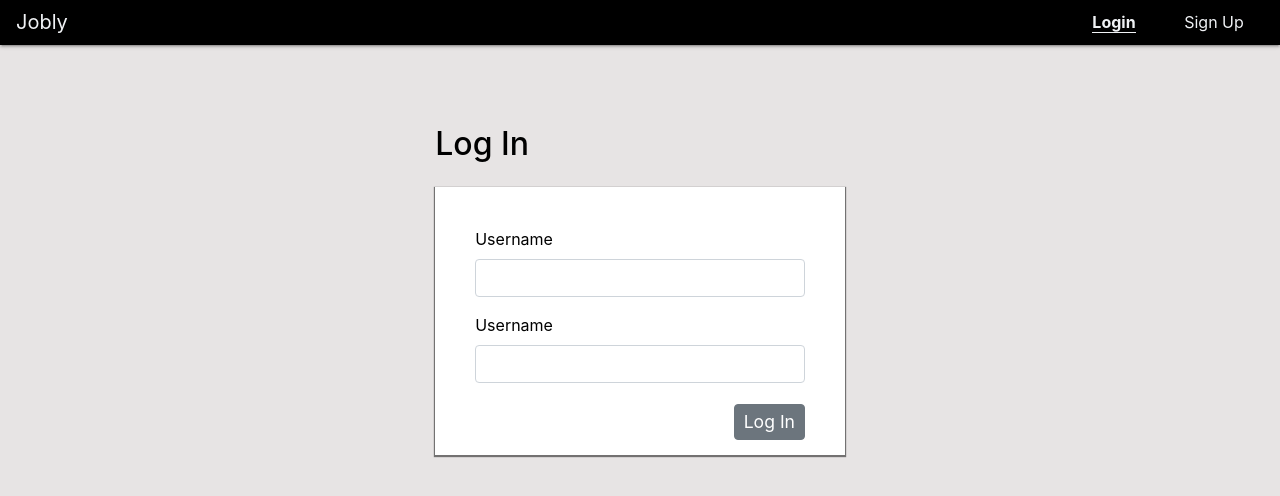
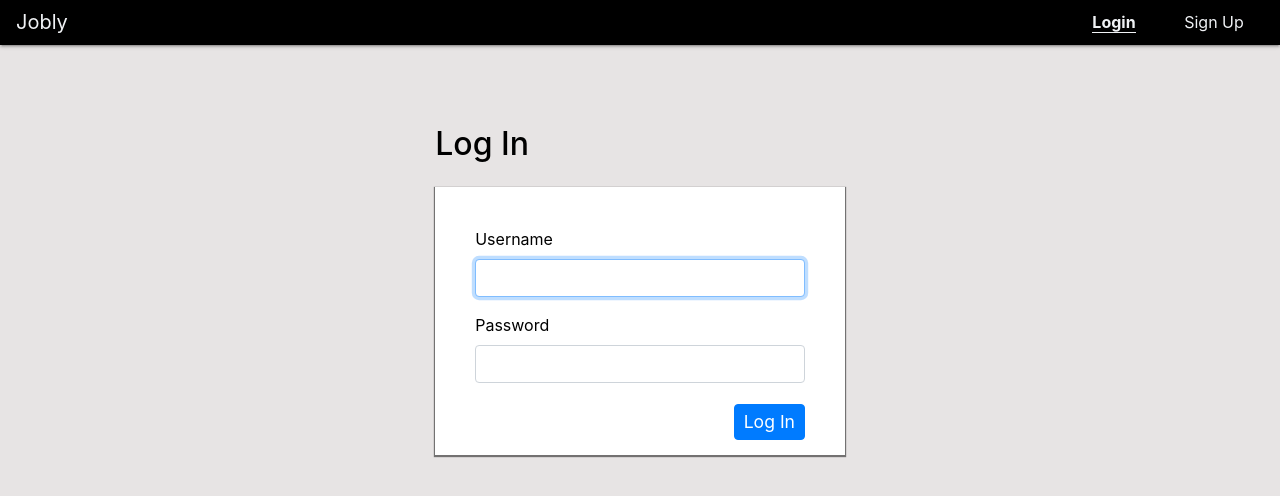
Before and after one commit to dferes/ExpressReactJobly, a React (Create React App) app: page /login in a window 1280 px wide. Shown: the top 496 px of the page. Built offline with nearby package versions, Linux system fonts and the light colour scheme; no server answers.

Commit message:
fixed a few typos and bugs

```diff
--- a/src/Login.js
+++ b/src/Login.js
@@ -10,13 +10,13 @@ const Login = () => {
   const handleLoginChange = evt => {
     const { name, value } = evt.target;
     setFormData( data => ({...data, [name]: value}));
-    console.log('formData: ', formData);
   };
 
   const handleLoginSubmit = async evt => {
     evt.preventDefault();
-    await JoblyApi.logIn
-
+    let res = await JoblyApi.logIn(formData.username, formData.password,);
+    console.log('Login Response: ----->', res);
+    // probaly redirect from here if response isn't an error...either hompage or profile
   };
 
   return (
@@ -26,6 +26,7 @@ const Login = () => {
         <FormGroup>
           <Label for='username'>Username</Label>
             <Input
+              autoFocus
               type='text'
               name='username'
               id='username'
@@ -35,7 +36,7 @@ const Login = () => {
         </FormGroup>
 
         <FormGroup>
-          <Label for='password'>Username</Label>
+          <Label for='password'>Password</Label>
             <Input
               type='password'
               name='password'
@@ -44,7 +45,7 @@ const Login = () => {
               onChange={handleLoginChange}
             />
         </FormGroup>
-        <Button className='login-button'>Log In</Button>
+        <Button color='primary' className='login-button'>Log In</Button>
       </Form>
     </div>
   );
```
